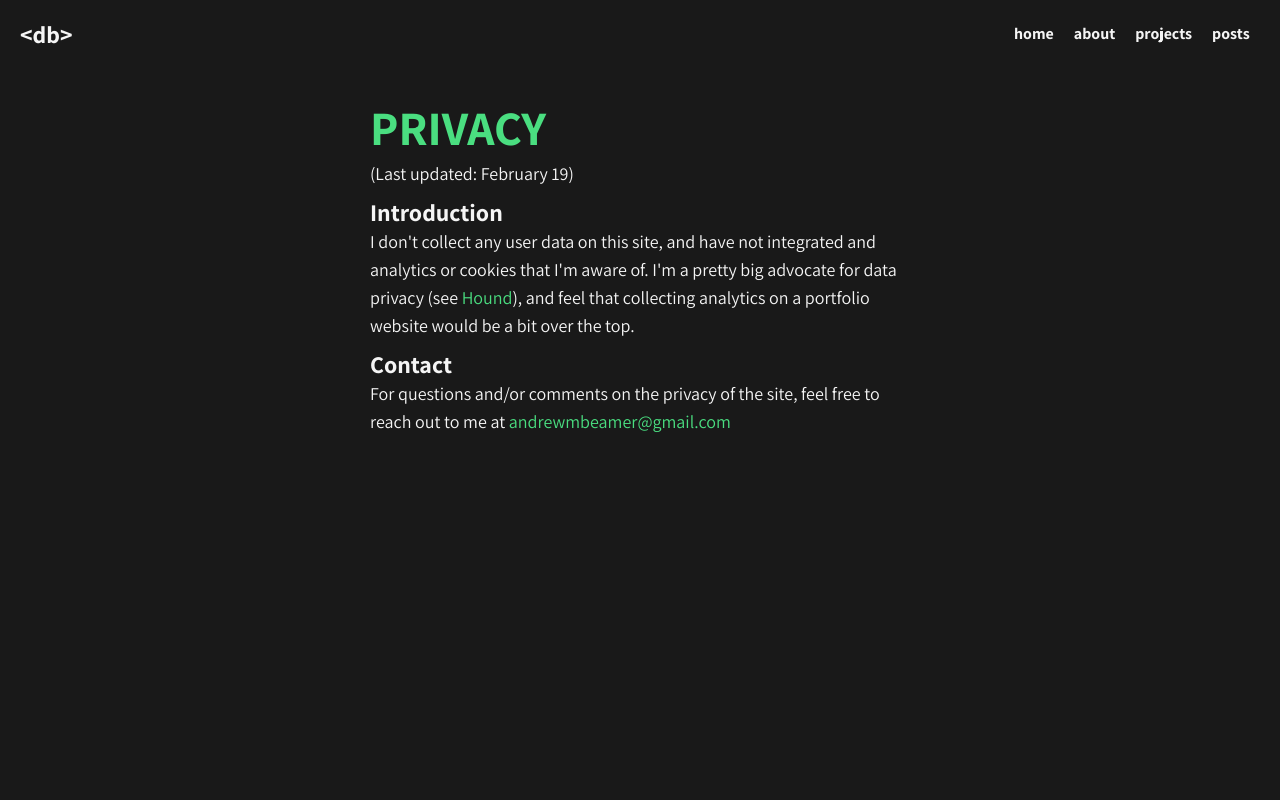
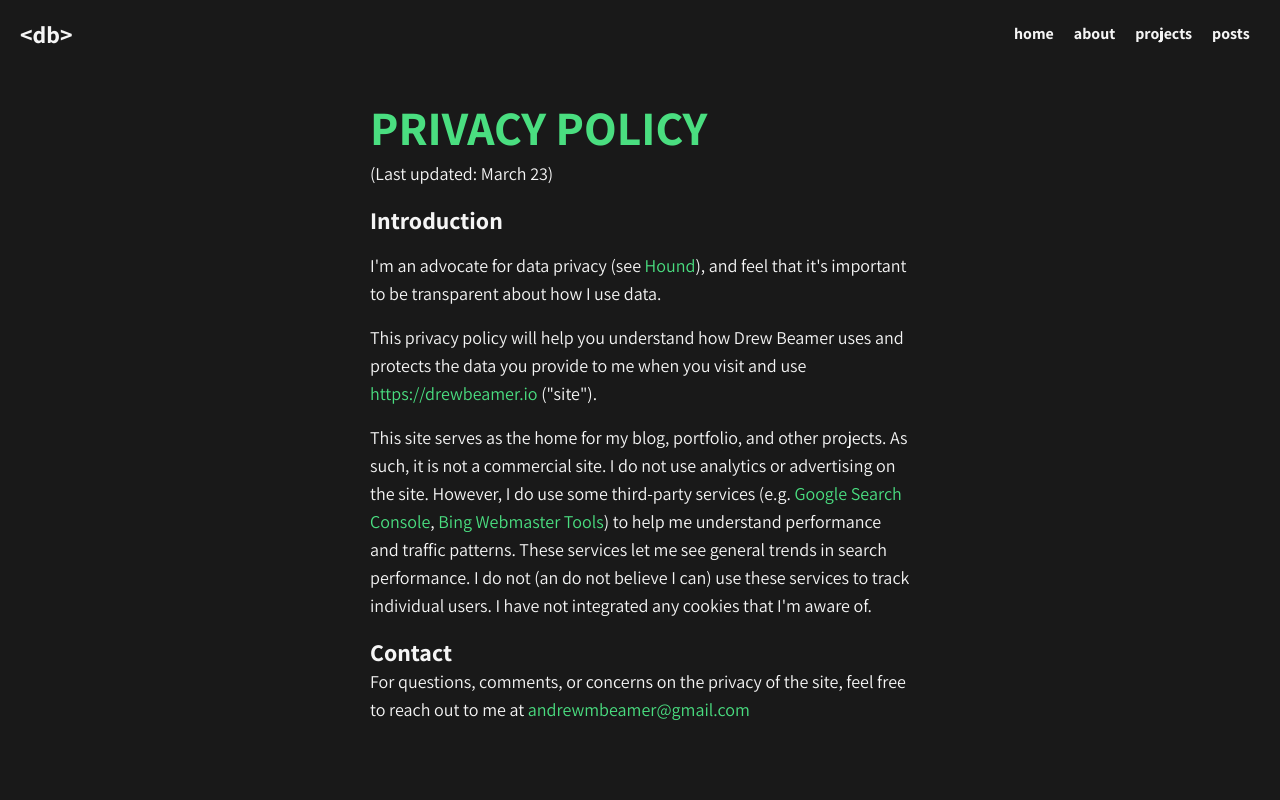
Before and after one commit to drew-beamer/me, a Next.js app: page /legal/privacy in a window 1280 px wide. Shown: the top 800 px of the page. Built offline with nearby package versions, Linux system fonts and the light colour scheme.

Commit message:
seo opt changes

```diff
--- a/app/legal/privacy/page.tsx
+++ b/app/legal/privacy/page.tsx
@@ -2,7 +2,7 @@ import PageWrapper from "components/ui-components/pageWrapper";
 import Link from "next/link";
 
 export const metadata = {
-    title: "Privacy Policy",
+    title: "Privacy Policy | Drew Beamer",
     description: "A brief privacy policy for Drew Beamer's website.",
     openGraph: {
         title: "Privacy Policy",
@@ -12,26 +12,35 @@ export const metadata = {
 
 export default function Privacy() {
     return <PageWrapper>
-        <section>
-            <h1>PRIVACY</h1>
-            <p>(Last updated: February 19)</p>
-            <div className="my-2">
-                <h2>Introduction</h2>
+        <section className="mb-24">
+            <h1>PRIVACY POLICY</h1>
+            <p>(Last updated: March 23)</p>
+            <div className="mt-2">
+                <h2 className="my-4">Introduction</h2>
                 <p>
-                    I don't collect any user data on this site, and have not integrated
-                    and analytics or cookies that I'm aware of. I'm a pretty big
-                    advocate for data privacy (see <Link className="text-green-400 hover:underline" href="projects/hound">Hound</Link>),
-                    and feel that collecting analytics on a portfolio website would be
-                    a bit over the top.
+                    I'm an advocate for data privacy (see <Link className="text-green-400 hover:underline" href="/projects/hound">Hound</Link>),
+                    and feel that it's important to be transparent about how I use data.
                 </p>
+                <p className="my-4">
+                    This privacy policy will help you understand how Drew Beamer
+                    uses and protects the data you provide to me when you visit and use <a className="text-green-400 hover:underline" href="https://drewbeamer.io">https://drewbeamer.io</a> ("site").
+                </p>
+                <p className="my-4">
+                    This site serves as the home for my blog, portfolio, and other projects. As such, it is not a commercial site. I do not use analytics or advertising on the site.
+                    However, I do use some third-party services (e.g. <a className="text-green-400 hover:underline" href="https://search.google.com/search-console/about">Google Search Console</a>, <a className="text-green-400 hover:underline" href="https://www.bing.com/toolbox/">Bing Webmaster Tools</a>)
+                    to help me understand performance and traffic patterns. These services let me see general trends in search performance. I do not (an do not believe I can) use these services to track individual users.
+
+                    I have not integrated any cookies that I'm aware of.
+                </p>
+
             </div>
             <div className="my-2">
                 <h2>Contact</h2>
                 <p>
-                    For questions and/or comments on the privacy of the site, feel free
+                    For questions, comments, or concerns on the privacy of the site, feel free
                     to reach out to me at <a className="text-green-400 hover:underline" href="mailto:andrewmbeamer@gmail.com">andrewmbeamer@gmail.com</a>
                 </p>
             </div>
         </section>
-    </PageWrapper>
+    </PageWrapper >
 }
--- a/app/projects/[slug]/page.tsx
+++ b/app/projects/[slug]/page.tsx
@@ -4,7 +4,6 @@ import { projectFromSlug } from "lib/contentlayerHelpers";
 import { useMDXComponent } from "next-contentlayer/hooks";
 import Image from "next/image";
 import Link from "next/link";
-import ScrollingTitle from "../../../components/ui-components/scrollingTitle"
 
 
 export async function generateStaticParams() {
@@ -61,8 +60,7 @@ export default function ProjectPage({ params }) {
                 </script>
                 <PageWrapper>
                     <section className="blogPost relative overflow-clip">
-                        <ScrollingTitle>{project.title}</ScrollingTitle>
-                        <div className="inline-block sm:hidden w-full overflow-auto">
+                        <div className="inline-bloc w-full overflow-auto">
                             <h1 className="whitespace-nowrap">{project.title}</h1>
                         </div>
 
```
